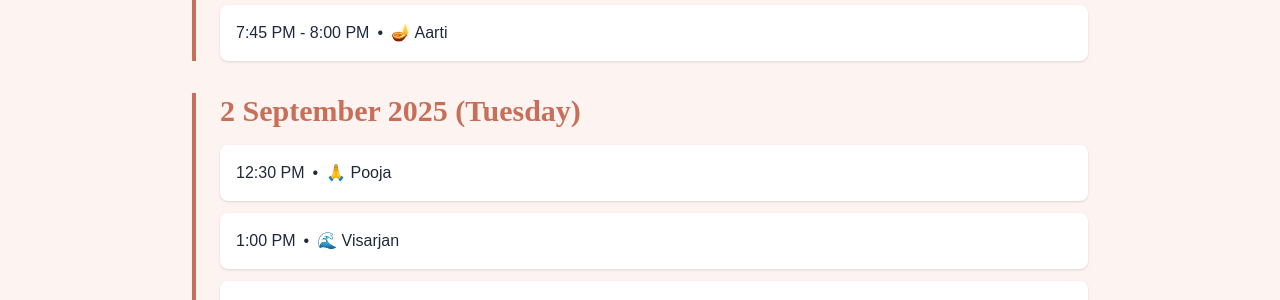
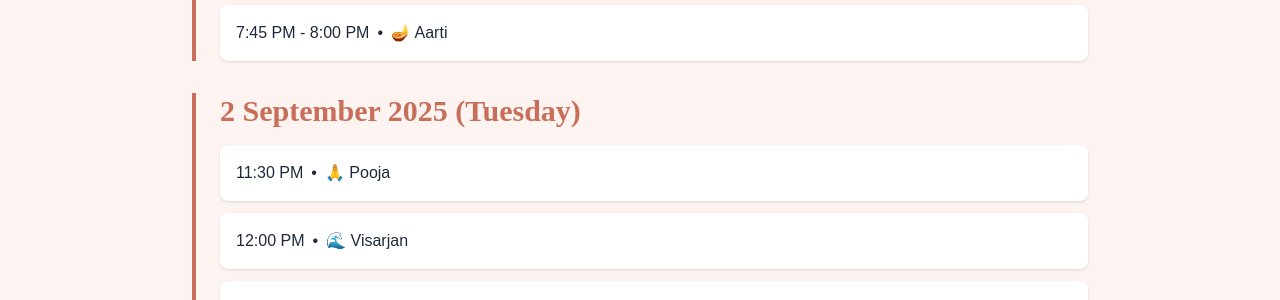
Before and after one commit to krishdepani/kc-ganesh-chaturthi, a Next.js app: page /schedule in a window 1280 px wide. Shown: the part 1689-1989 px from the top of the page. Built offline with nearby package versions, Linux system fonts and the light colour scheme.

Commit message:
Update page.tsx

```diff
--- a/src/app/schedule/page.tsx
+++ b/src/app/schedule/page.tsx
@@ -325,7 +325,7 @@ export default function SchedulePage() {
                     <div className="bg-white rounded-lg p-4 shadow-sm">
                       <div className="flex items-center gap-2">
                         <span className="text-gray-800 font-medium">
-                          12:30 PM
+                          11:30 PM
                         </span>
                         <span className="text-gray-800">•</span>
                         <span className="text-gray-800 font-medium">
@@ -337,7 +337,7 @@ export default function SchedulePage() {
                     <div className="bg-white rounded-lg p-4 shadow-sm">
                       <div className="flex items-center gap-2">
                         <span className="text-gray-800 font-medium">
-                          1:00 PM
+                          12:00 PM
                         </span>
                         <span className="text-gray-800">•</span>
                         <span className="text-gray-800 font-medium">
```
